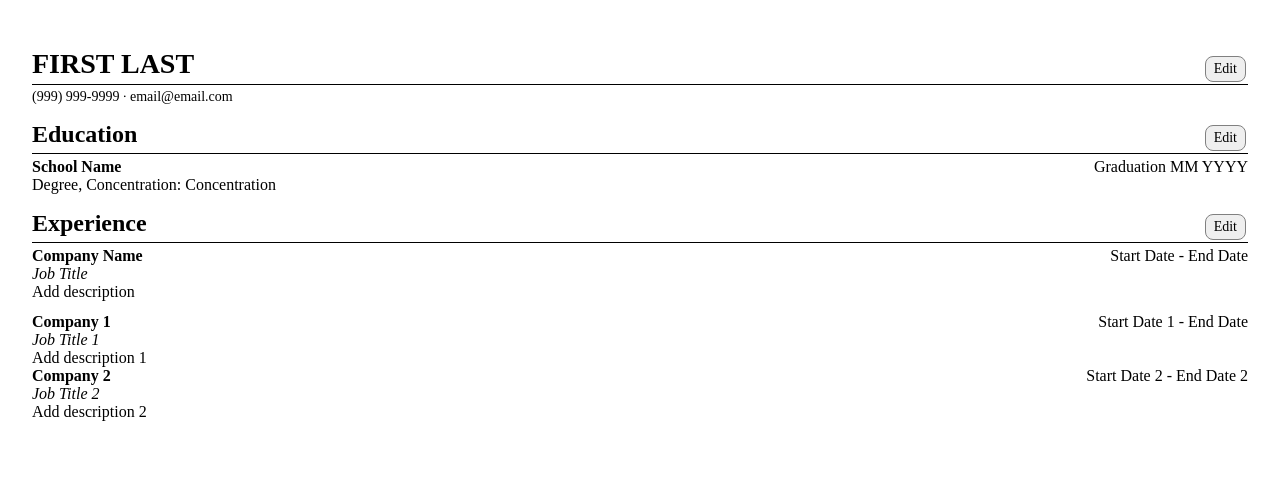
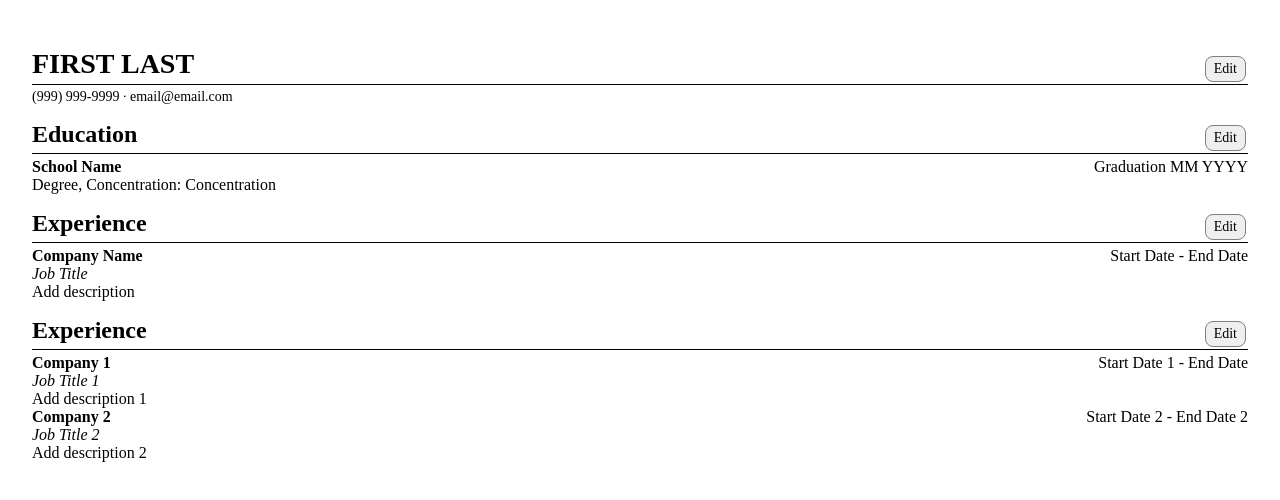
Before and after one commit to crolfs47/odin-react-cv, a React (Vite) app: page / in a window 1280 px wide. Shown: the top 500 px of the page. Built offline with nearby package versions, Linux system fonts and the light colour scheme.

Commit message:
Add edit button functionality to JobsList component

```diff
--- a/src/components/JobsList.jsx
+++ b/src/components/JobsList.jsx
@@ -1,13 +1,31 @@
+import { useState } from "react";
 import Job from "./Job";
 
 const JobsList = ({ jobsList }) => {
+  const [isEdit, setEdit] = useState(false);
+
+  const handleEdit = () => {
+    setEdit(!isEdit);
+  };
+
   return (
     <>
-      <div>
-        {jobsList.map((job) => {
-          return <Job key={job.id} job={job} />;
-        })}
-      </div>
+      {!isEdit ? (
+        <div className="section-container">
+          <div className="bottom-border flex space-between">
+            <h2>Experience</h2>
+            <button onClick={handleEdit}>Edit</button>
+          </div>
+
+          <div>
+            {jobsList.map((job) => {
+              return <Job key={job.id} job={job} />;
+            })}
+          </div>
+        </div>
+      ) : (
+        <div className="form-container"></div>
+      )}
     </>
   );
 };
```
Also changed, not shown: src/components/Job.jsx (+5 -3 lines).
